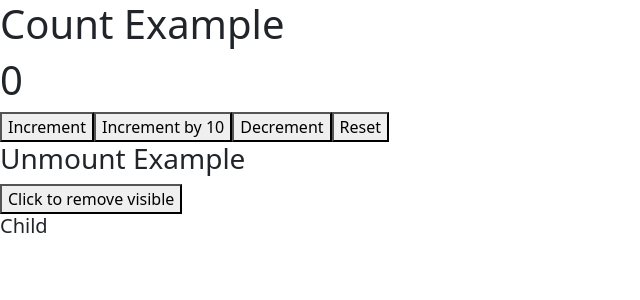
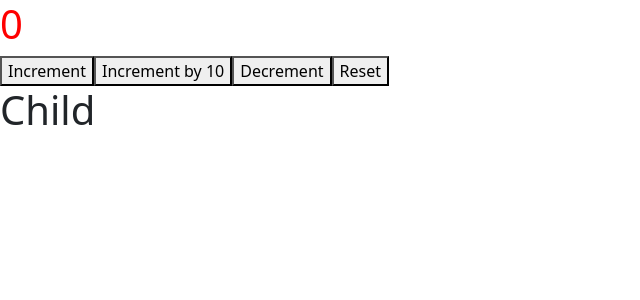
Before and after one commit to shivanipolichetti/react, a React (Create React App) app: page / in a window 1280 px wide. Shown: the top 300 px of the page, without its empty margins (0-640 px from the left). Built offline with nearby package versions, Linux system fonts and the light colour scheme.

Commit message:
list & purecomponents

```diff
--- a/src/App.js
+++ b/src/App.js
@@ -1,14 +1,11 @@
-import Unmounting from "./classcomponent/image/mounting/unmounting/umount";
-import Updating from "./classcomponent/image/mounting/updating/updating";
+import ParentComponent from "./classcomponent/image/purecomponent/parent";
 
 
 function App(){
   return(
     <div className="app">
-    <Updating/>
-    <Unmounting/>
+   <ParentComponent Color={"red"}/>
     </div>
   )
 }
-
 export default App;
--- a/src/classcomponent/image/mounting/unmounting/umount.jsx
+++ b/src/classcomponent/image/mounting/unmounting/umount.jsx
@@ -25,9 +25,7 @@ class Unmounting extends Component{
                 <Child/>
                 :
                 <h5>No child found</h5>
-
             }
-
    </>
         )
     }
--- /dev/null
+++ b/src/classcomponent/image/purecomponent/child.jsx
@@ -0,0 +1,13 @@
+import { Component, PureComponent } from "react";
+
+class ChildComponent extends PureComponent{
+    render(){
+        console.log("rendering the child")
+        return(
+           <div>
+            <h1>Child</h1>
+           </div>
+        )
+    }
+}
+export default ChildComponent;
--- /dev/null
+++ b/src/classcomponent/image/purecomponent/parent.jsx
@@ -0,0 +1,46 @@
+import { Component } from "react";
+import ChildComponent from "./child";
+
+class ParentComponent extends Component{
+    state={
+        count:0
+    }
+
+    incrementCount=(value)=>{
+        this.setState(
+            {
+                count:this.state.count+value
+            }
+        )
+    }
+    decrementCount=()=>{
+        if(this.state.count>=0){
+        this.setState(
+            {
+                count:this.state.count-1
+            }
+        )
+    }
+    }
+    resetCount=()=>{
+        this.setState(
+            {
+                count:0
+            }
+        )
+    }
+    render(){
+        return(
+            <div>
+            <h1 style={{color:this.props.Color}}>{this.state.count}</h1>
+           <button onClick={()=>this.incrementCount(1)}>Increment</button>
+           <button onClick={()=>this.incrementCount(10)}>Increment by 10</button>
+           <button onClick={this.decrementCount}>Decrement</button>
+           <button onClick={this.resetCount}>Reset</button>
+           <ChildComponent count={this.state.count}/>
+           </div>
+
+        )
+    }
+}
+export default ParentComponent;
```
